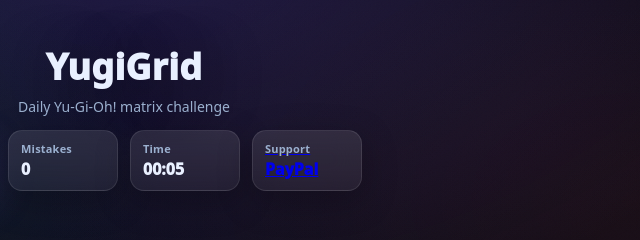
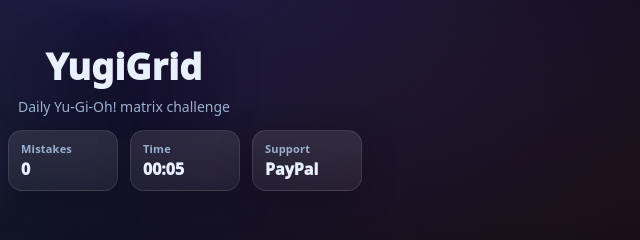
Before and after one commit to kgkteam/yugigrid, a website built with Vite: page index.html in a window 1280 px wide. Shown: the top 240 px of the page, 516-1156 px from the left. Built offline with nearby package versions, Linux system fonts and the light colour scheme; no server answers.

Commit message:
fix: paypal layout

```diff
--- a/style.css
+++ b/style.css
@@ -790,3 +790,13 @@ button:disabled,
   border-color: rgba(124,92,255,.28);
   box-shadow: 0 14px 45px rgba(124,92,255,.14);
 }
+
+.paypalPill{
+  text-decoration: none;
+  color: var(--fg);
+  cursor: pointer;
+}
+
+.paypalPill:hover{
+  border-color: rgba(35,209,139,.35);
+}
```
